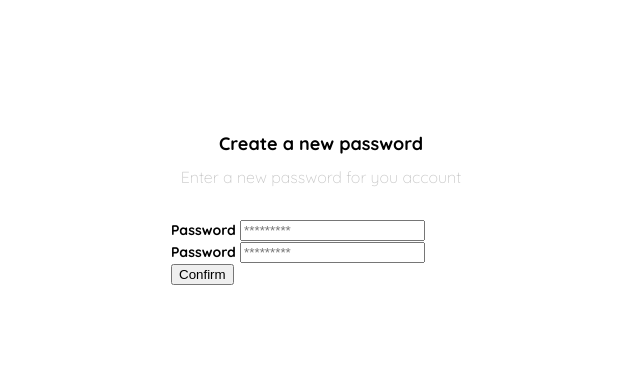
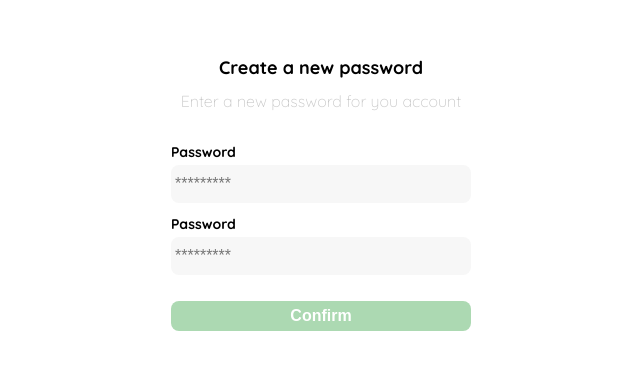
Before and after one commit to LaureanoVera/platzi-js-school, a plain HTML site: page frontend_developer/pages/login.html in a window 1280 px wide. Shown: the part 198-568 px from the top of the page, without its empty margins (319-959 px from the left). Drawn offline with Linux system fonts and the light colour scheme.

Commit message:
curso practico frontend dev: crear nueva contraseña css parte 2

```diff
--- a/frontend_developer/pages/login.html
+++ b/frontend_developer/pages/login.html
@@ -23,9 +23,9 @@
         <p class="login__subtitle">Enter a new password for you account</p>
         <form action="/" class="login__form">
           <label for="password" class="login__label">Password</label>
-          <input type="password" name="password" id="password" placeholder="*********" class="input login__input-pass">
+          <input type="password" name="password" id="password" placeholder="*********" class="input login__input">
           <label for="new-password" class="login__label">Password</label>
-          <input type="password" name="new-password" id="new-password" placeholder="*********" class="input login__input-pass">
+          <input type="password" name="new-password" id="new-password" placeholder="*********" class="input login__input">
           <input type="submit" value="Confirm" class="primary-btn login__send">
         </form>
       </div>
--- a/frontend_developer/styles/style.css
+++ b/frontend_developer/styles/style.css
@@ -55,9 +55,49 @@ body {
   text-align: center;
 }
 
+.login__form {
+  display: flex;
+  flex-direction: column;
+}
+
 .login__label {
   font-size: var(--sm);
   font-weight: bold;
   margin-bottom: 4px;
 }
+
+.login__input {
+  background-color: var(--text-input-field);
+  border: none;
+  border-radius: 8px;
+  height: 30px;
+  font-size: var(--md);
+  padding: 4px;
+  margin-bottom: 12px;
+}
+
+.login__send {
+  margin-top: 14px;
+  margin-bottom: 30px;
+}
+
+@media (max-width: 640px) {
+  .login__logo {
+    display: block;
+  }
+}
 /* /LOGIN PAGE */
+
+/* GENERAL */
+.primary-btn {
+  background-color: var(--hospital-green);
+  border-radius: 8px;
+  border: none;
+  color: var(--white);
+  height: 30px;
+  width: 100%;
+  cursor: pointer;
+  font-size: var(--md);
+  font-weight: bold;
+}
+/* /GENERAL */
```
